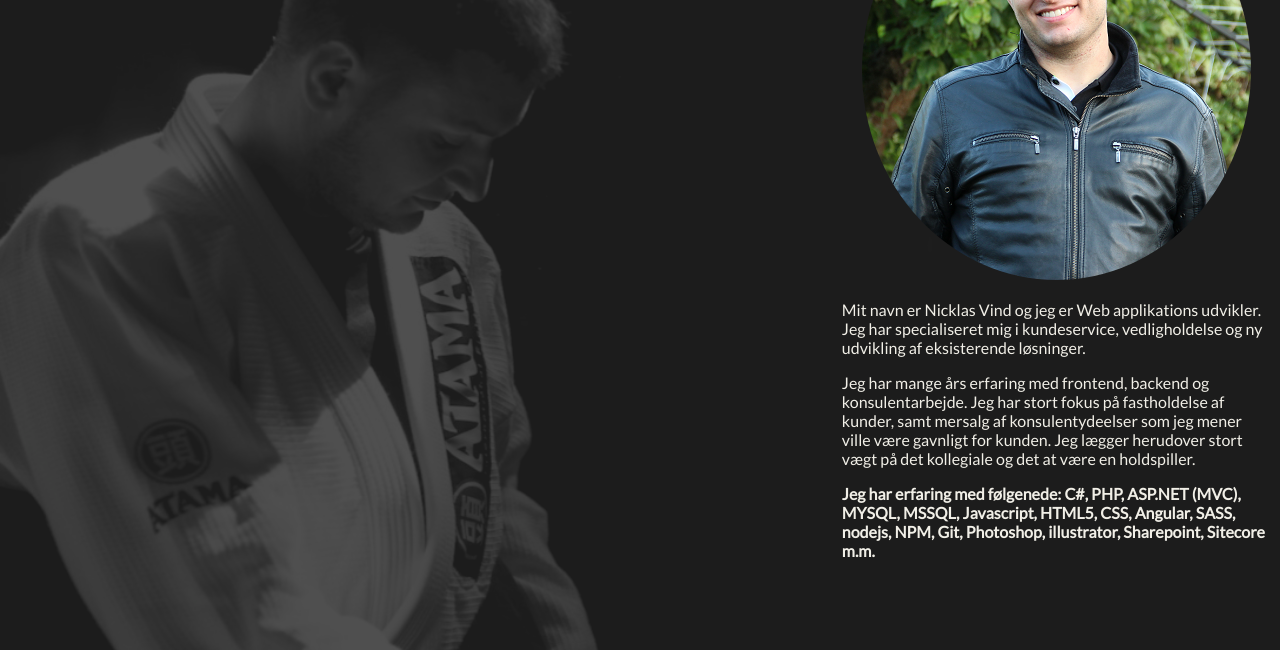
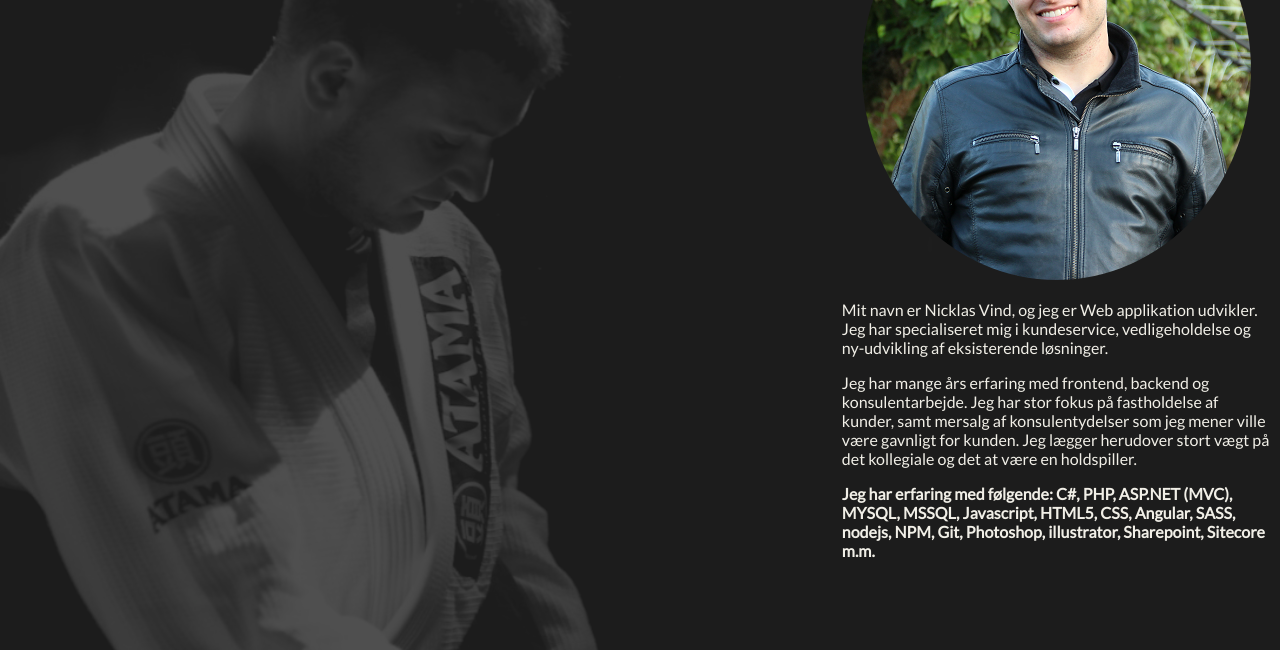
Before and after one commit to nfvind/NicklasVind_DK, a website: page app/index.html in a window 1280 px wide. Shown: the part 150-800 px from the top of the page. Drawn offline with nearby package versions, Linux system fonts and the light colour scheme; files that its build step writes are made by us from their sources.

Commit message:
ændring af tekst
Korrektur

```diff
--- a/app/index.html
+++ b/app/index.html
@@ -32,15 +32,10 @@
         <div>
           <img id="me" src="images/Nicklas_column.png">
           <div class="about">
-            <p>Mit navn er Nicklas Vind og jeg er Web applikations udvikler. Jeg har specialiseret mig
-              i kundeservice, vedligholdelse og ny udvikling af eksisterende løsninger.</p>
-            <p>Jeg har mange års erfaring med frontend, backend og konsulentarbejde. Jeg har
-              stort fokus på fastholdelse af kunder, samt mersalg af konsulentydeelser som jeg mener ville
-              være gavnligt for kunden. Jeg lægger herudover stort vægt på det kollegiale og det at være en holdspiller.
+            <p>Mit navn er Nicklas Vind, og jeg er Web applikation udvikler. Jeg har specialiseret mig i kundeservice, vedligeholdelse og ny-udvikling af eksisterende løsninger.</p>
+            <p>Jeg har mange års erfaring med frontend, backend og konsulentarbejde. Jeg har stor fokus på fastholdelse af kunder, samt mersalg af konsulentydelser som jeg mener ville være gavnligt for kunden. Jeg lægger herudover stort vægt på det kollegiale og det at være en holdspiller.
             </p>
-            <p><b>Jeg har erfaring med følgenede: C#, PHP, ASP.NET (MVC), MYSQL, MSSQL,
-              Javascript, HTML5, CSS, Angular, SASS, nodejs, NPM, Git, Photoshop, illustrator, Sharepoint,
-              Sitecore m.m.</b></p>
+            <p><b>Jeg har erfaring med følgende: C#, PHP, ASP.NET (MVC), MYSQL, MSSQL, Javascript, HTML5, CSS, Angular, SASS, nodejs, NPM, Git, Photoshop, illustrator, Sharepoint, Sitecore m.m.</b></p>
           </div>
         </div>
       </aside>
```
